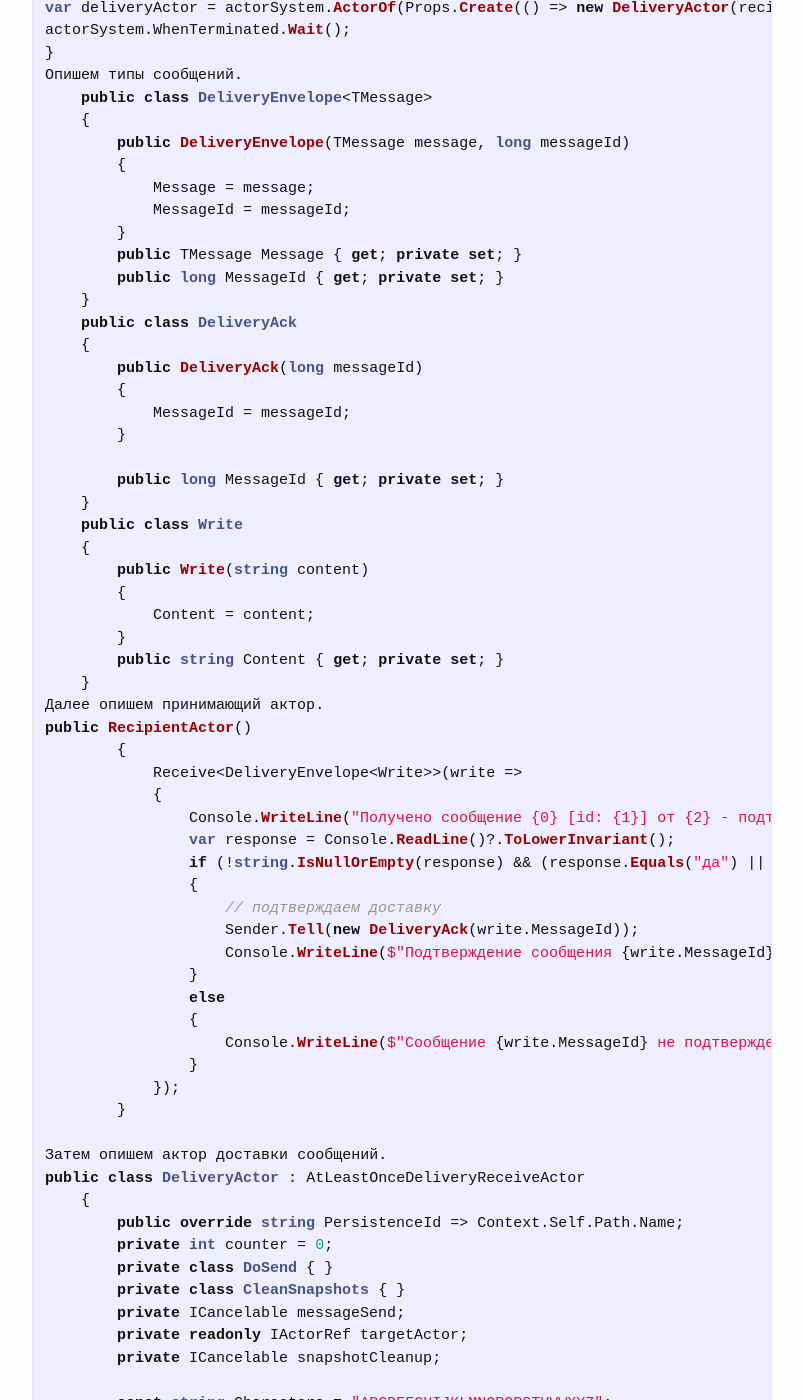
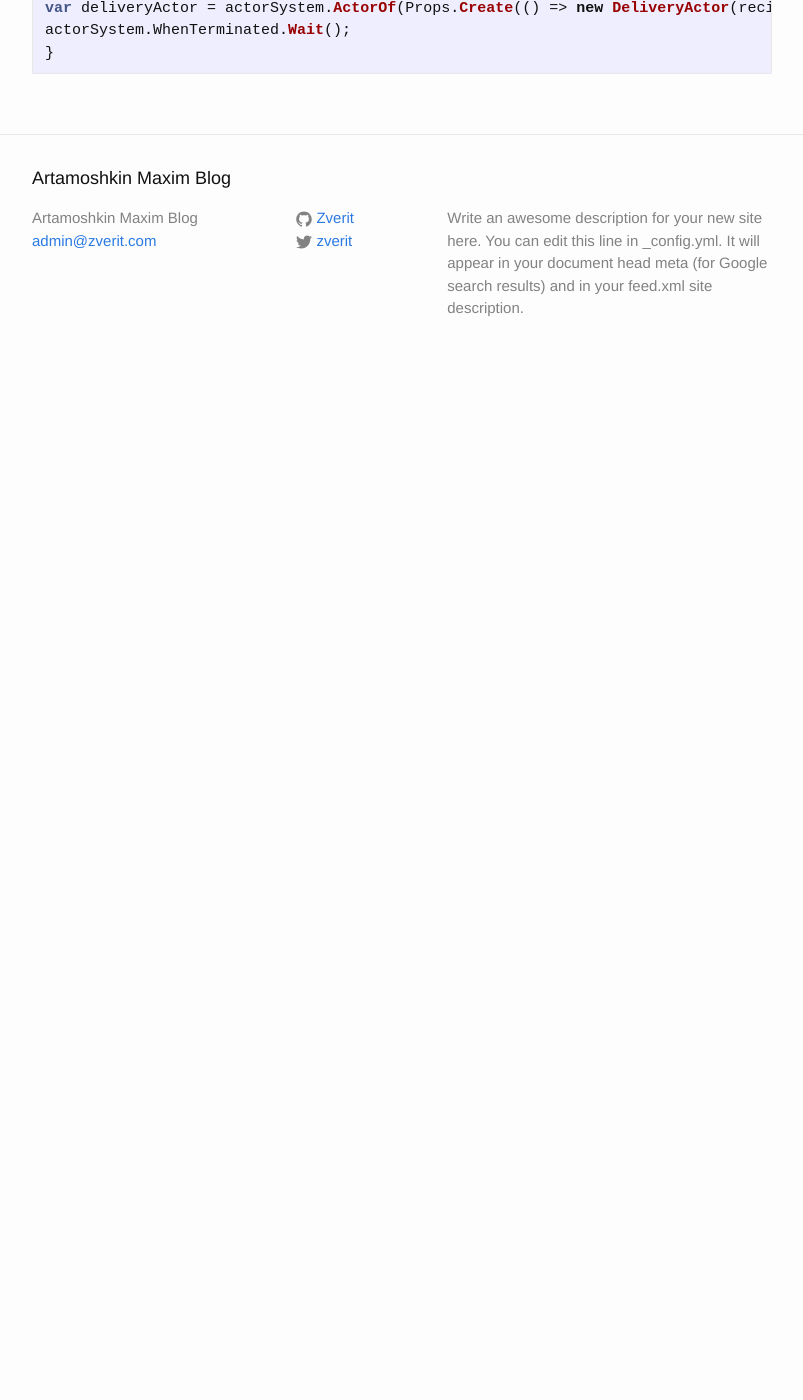
Before and after one commit to martamoshkin/blog.zverit.com, a Jekyll site: the page built from _posts/2016-6-11-akka-net-web-system.md, in a window 1280 px wide and 1400 px high, scrolled down 570 px. Shown: the whole window, without its empty margins (238-1041 px from the left). Built offline with Jekyll 4.4.1, drawn with Linux system fonts in a browser that asks for light colours; after the commit the page ends 950 px from its top, so only the background shows below that; some of the changed text lies outside the part shown.

Commit message:
Update 2016-6-11-akka-net-web-system.md

````diff
--- a/_posts/2016-6-11-akka-net-web-system.md
+++ b/_posts/2016-6-11-akka-net-web-system.md
@@ -13,125 +13,4 @@ var recipientActor = actorSystem.ActorOf(Props.Create(() => new RecipientActor()
 var deliveryActor = actorSystem.ActorOf(Props.Create(() => new DeliveryActor(recipientActor)), "delivery");
 actorSystem.WhenTerminated.Wait();
 }
-Опишем типы сообщений.
-    public class DeliveryEnvelope<TMessage>
-    {
-        public DeliveryEnvelope(TMessage message, long messageId)
-        {
-            Message = message;
-            MessageId = messageId;
-        }
-        public TMessage Message { get; private set; }
-        public long MessageId { get; private set; }
-    }
-    public class DeliveryAck
-    {
-        public DeliveryAck(long messageId)
-        {
-            MessageId = messageId;
-        }
-
-        public long MessageId { get; private set; }
-    }
-    public class Write
-    {
-        public Write(string content)
-        {
-            Content = content;
-        }
-        public string Content { get; private set; }
-    }
-Далее опишем принимающий актор.
-public RecipientActor()
-        {
-            Receive<DeliveryEnvelope<Write>>(write =>
-            {
-                Console.WriteLine("Получено сообщение {0} [id: {1}] от {2} - подтвердить?", write.Message.Content, write.MessageId, Sender);
-                var response = Console.ReadLine()?.ToLowerInvariant();
-                if (!string.IsNullOrEmpty(response) && (response.Equals("да") || response.Equals("д")))
-                {
-                    // подтверждаем доставку
-                    Sender.Tell(new DeliveryAck(write.MessageId));
-                    Console.WriteLine($"Подтверждение сообщения {write.MessageId}",);
-                }
-                else
-                {
-                    Console.WriteLine($"Сообщение {write.MessageId} не подтверждено");
-                }
-            });
-        }
-
-Затем опишем актор доставки сообщений.
-public class DeliveryActor : AtLeastOnceDeliveryReceiveActor
-    {
-        public override string PersistenceId => Context.Self.Path.Name;
-        private int counter = 0;
-        private class DoSend { }
-        private class CleanSnapshots { }
-        private ICancelable messageSend;
-        private readonly IActorRef targetActor;
-        private ICancelable snapshotCleanup;
-
-        const string Characters = "ABCDEFGHIJKLMNOPQRSTUVWXYZ";
-
-        public DeliveryActor(IActorRef targetActor)
-        {
-            this.targetActor = targetActor;
-
-            // восстановим последнее состояние доставки
-            Recover<SnapshotOffer>(offer => offer.Snapshot is AtLeastOnceDeliverySnapshot, offer =>
-            {
-                var snapshot = offer.Snapshot as AtLeastOnceDeliverySnapshot;
-                SetDeliverySnapshot(snapshot);
-            });
-            Command<DoSend>(send =>
-            {
-                Self.Tell(new Write("Сообщение " + Characters[this.counter++ % Characters.Length]));
-            });
-
-            Command<Write>(write =>
-            {
-                Deliver(this.targetActor.Path, messageId => new DeliveryEnvelope<Write>(write, messageId));
-
-                // сохраняем полное состояние
-                SaveSnapshot(GetDeliverySnapshot());
-            });
-
-            Command<DeliveryAck>(ack =>
-            {
-                ConfirmDelivery(ack.MessageId);
-            });
-
-            Command<CleanSnapshots>(clean =>
-            {
-                // сохранить текущее состояние подтверждений
-                SaveSnapshot(GetDeliverySnapshot());
-            });
-
-            Command<SaveSnapshotSuccess>(saved =>
-            {
-                var seqNo = saved.Metadata.SequenceNr;
-                DeleteSnapshots(new SnapshotSelectionCriteria(seqNo, saved.Metadata.Timestamp.AddMilliseconds(-1))); //удалить все, кроме текущего состояния
-	});
-        }
-
-        protected override void PreStart()
-        {
-            this.messageSend = Context.System.Scheduler.ScheduleTellRepeatedlyCancelable(TimeSpan.FromSeconds(1),
-                TimeSpan.FromSeconds(10), Self, new DoSend(), Self);
-
-            this.snapshotCleanup =
-                Context.System.Scheduler.ScheduleTellRepeatedlyCancelable(TimeSpan.FromSeconds(10),
-                    TimeSpan.FromSeconds(10), Self, new CleanSnapshots(), ActorRefs.NoSender);
-
-            base.PreStart();
-        }
-        protected override void PostStop()
-        {
-            this.snapshotCleanup?.Cancel();
-            this.messageSend?.Cancel();
-
-            base.PostStop();
-        }
-    } [3]
 ```
````
